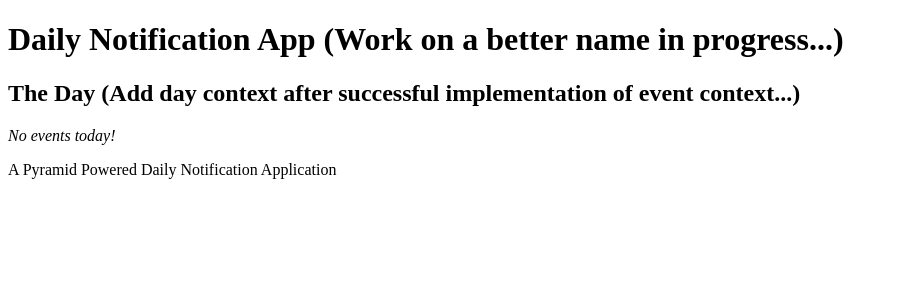
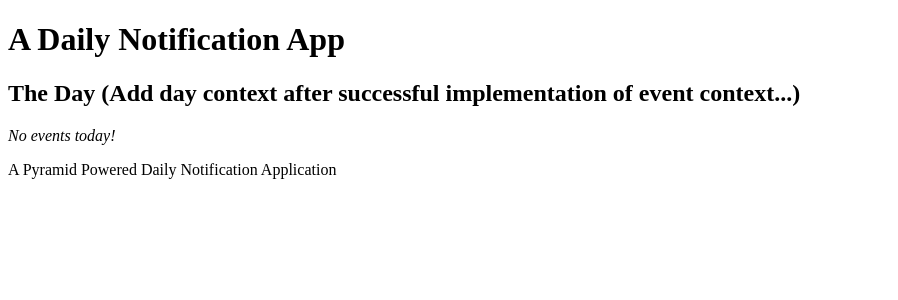
Before and after one commit to charlieRode/calendar_app, a Python web app: template templates/day.jinja2 in a window 1280 px wide. Shown: the part 34-334 px from the top of the page, without its empty margins (0-898 px from the left). Run offline with Jinja, Linux system fonts and the light colour scheme; the template is opened without the code that fills it, so the values that code supplies are empty.

Commit message:
Playing around with templates

```diff
--- a/templates/base.jinja2
+++ b/templates/base.jinja2
@@ -16,7 +16,7 @@
             </nav>
         </header>
         <main>
-            <h1>Daily Notification App (Work on a better name in progress...)</h1>
+            <h1>A Daily Notification App</h1>
             <section id="content">
             {% block body %}{% endblock %}
             </section>
--- a/templates/day.jinja2
+++ b/templates/day.jinja2
@@ -3,7 +3,7 @@
     <h2>The Day (Add day context after successful implementation of event context...)</h2>
     {% for event in events %}
     <article class="event" id="event={{event.id}}">
-        <h3>{{ event.time }}: {{ event.description|safe }}</h3>
+        <h3>{{ event }}: {{ events[event] }}</h3>
     </article>
     {% else %}
     <div class="event">
```
